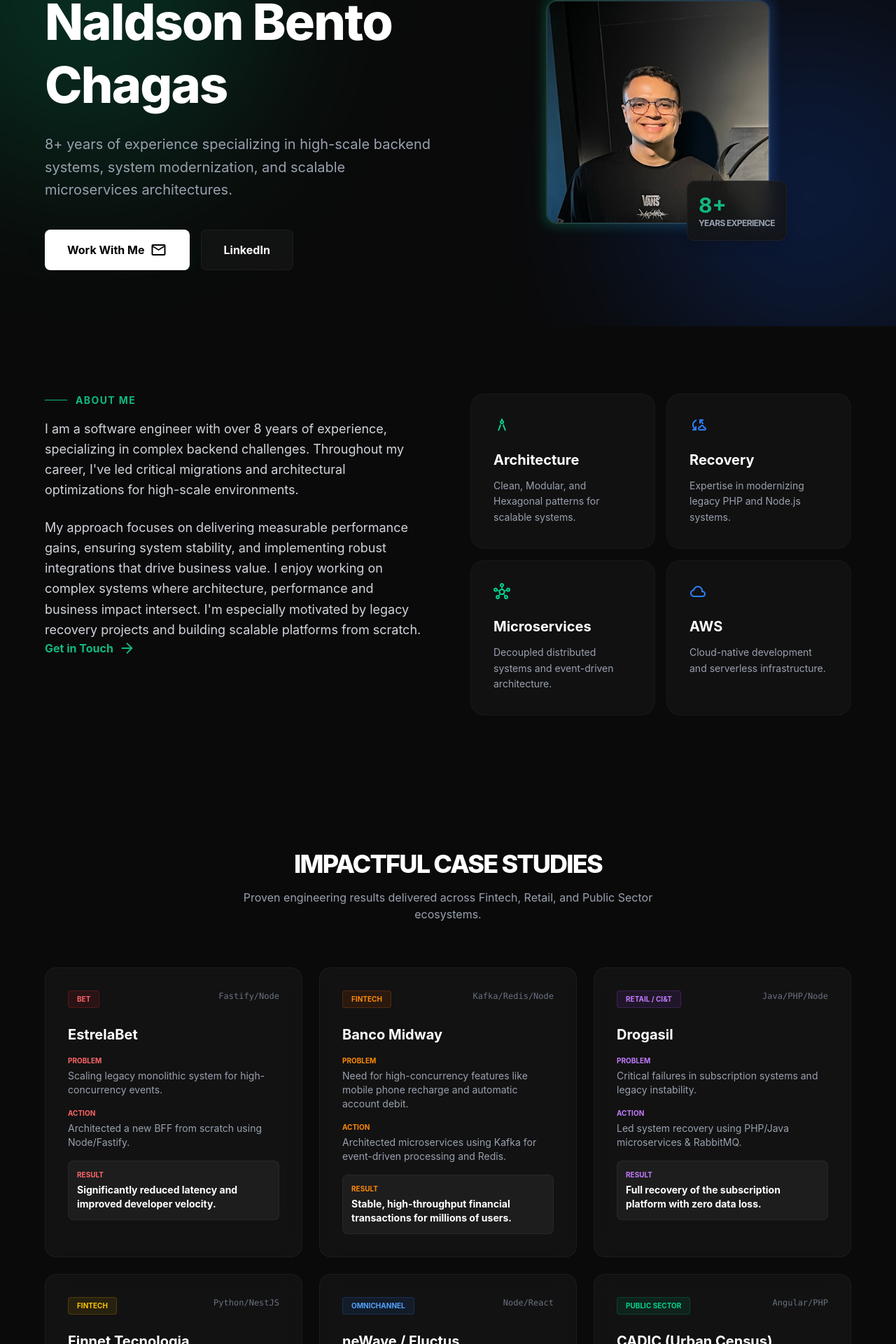
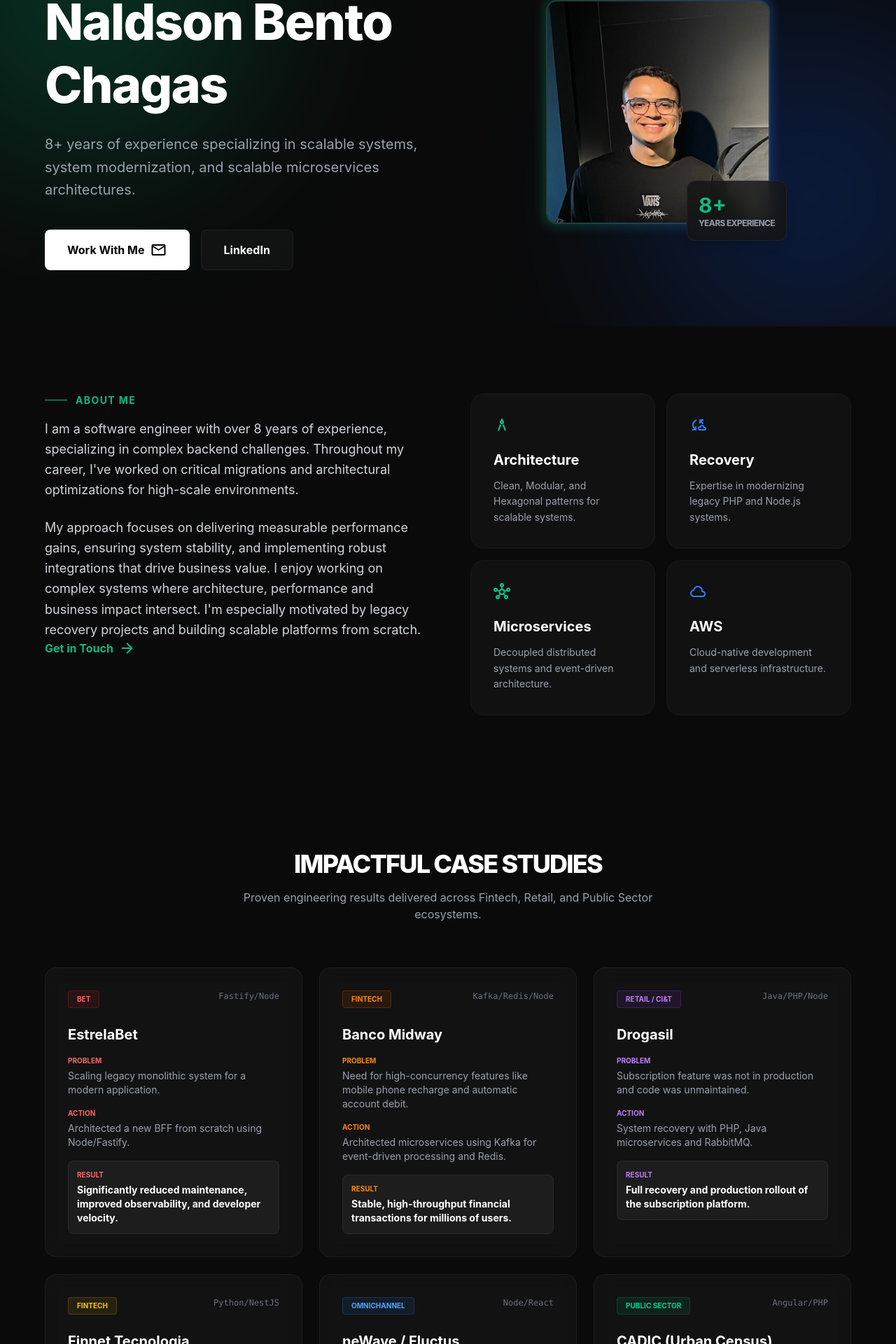
Before and after one commit to NaldsonChagas/personal-site, a Vue app: page / in a window 1280 px wide. Shown: the part 193-2113 px from the top of the page at 70% size. Built offline with nearby package versions, Linux system fonts and the light colour scheme.

Commit message:
fix(i18n): refine messaging for clarity and accuracy in English and Portuguese; update descriptions and case study details

```diff
--- a/src/i18n/messages.ts
+++ b/src/i18n/messages.ts
@@ -5,7 +5,7 @@
     about: 'About',
     aboutMe: 'About me',
     aboutIntro1:
-      "I am a software engineer with over 8 years of experience, specializing in complex backend challenges. Throughout my career, I've led critical migrations and architectural optimizations for high-scale environments.",
+      "I am a software engineer with over 8 years of experience, specializing in complex backend challenges. Throughout my career, I've worked on critical migrations and architectural optimizations for high-scale environments.",
     aboutIntro2:
       "My approach focuses on delivering measurable performance gains, ensuring system stability, and implementing robust integrations that drive business value. I enjoy working on complex systems where architecture, performance and business impact intersect. I'm especially motivated by legacy recovery projects and building scalable platforms from scratch.",
     getInTouch: 'Get in Touch',
@@ -17,7 +17,7 @@
     yearsExperienceShort: 'Years Exp',
     heroName: 'Naldson Bento Chagas',
     heroDescriptionPrefix: '8+ years of experience specializing in ',
-    heroDescriptionHighlight: 'high-scale backend systems',
+    heroDescriptionHighlight: 'scalable systems',
     heroDescriptionSuffix: ', system modernization, and scalable microservices architectures.',
     linkedIn: 'LinkedIn',
     heroPhotoAlt: 'Naldson Bento Chagas, backend developer',
@@ -57,19 +57,19 @@
     case3Result: 'Stable, high-throughput financial transactions for millions of users.',
     case4Category: 'Retail / CI&T',
     case4Title: 'Drogasil',
-    case4Problem: 'Critical failures in subscription systems and legacy instability.',
-    case4Action: 'Led system recovery using PHP/Java microservices & RabbitMQ.',
-    case4Result: 'Full recovery of the subscription platform with zero data loss.',
+    case4Problem: 'Subscription feature was not in production and code was unmaintained.',
+    case4Action: 'System recovery with PHP, Java microservices and RabbitMQ.',
+    case4Result: 'Full recovery and production rollout of the subscription platform.',
     case5Category: 'Fintech',
     case5Title: 'Finnet Tecnologia',
     case5Problem: 'Bottlenecks in financial data processing workflows.',
-    case5Action: 'Refactored core modules using Python and NestJS for efficiency.',
+    case5Action: 'Refactored core modules using Python. Built new applications from scratch with NestJS.',
     case5Result: 'Dramatic 85% performance boost in daily processing cycles.',
     case6Category: 'Bet',
     case6Title: 'EstrelaBet',
-    case6Problem: 'Scaling legacy monolithic system for high-concurrency events.',
+    case6Problem: 'Scaling legacy monolithic system for a modern application.',
     case6Action: 'Architected a new BFF from scratch using Node/Fastify.',
-    case6Result: 'Significantly reduced latency and improved developer velocity.',
+    case6Result: 'Significantly reduced maintenance, improved observability, and developer velocity.',
     contactHeadlineBefore: "Let's build something ",
     contactHeadlineHighlight: 'exceptional',
     contactHeadlineAfter: '.',
@@ -87,7 +87,7 @@
     about: 'Sobre',
     aboutMe: 'Sobre mim',
     aboutIntro1:
-      'Sou engenheiro de software com mais de 8 anos de experiência construindo e modernizando sistemas críticos em setores como energia, telecomunicações, varejo farmacêutico, banco digital e iGaming. Ao longo da minha carreira, liderei migrações críticas e otimizações arquiteturais para ambientes de alta escala.',
+      'Sou engenheiro de software com mais de 8 anos de experiência construindo e modernizando sistemas críticos em setores como energia, telecomunicações, varejo farmacêutico, banco digital e iGaming. Ao longo da minha carreira, trabalhei em migrações críticas e otimizações arquiteturais para ambientes de alta escala.',
     aboutIntro2:
       'Minha abordagem foca em entregar ganhos de performance mensuráveis, garantindo estabilidade do sistema e implementando integrações robustas que geram valor real para o negócio. Gosto de trabalhar em sistemas complexos onde arquitetura, performance e impacto de negócio se cruzam. Sou especialmente motivado por projetos de recuperação de legados e construção de plataformas escaláveis do zero.',
     getInTouch: 'Fale Comigo',
@@ -99,7 +99,7 @@
     yearsExperienceShort: 'Anos Exp',
     heroName: 'Naldson Bento Chagas',
     heroDescriptionPrefix: 'Mais de 8 anos de experiência em ',
-    heroDescriptionHighlight: 'sistemas de backend de alta escala',
+    heroDescriptionHighlight: 'sistemas escaláveis',
     heroDescriptionSuffix: ', modernização de sistemas e arquiteturas de microserviços escaláveis.',
     linkedIn: 'LinkedIn',
     heroPhotoAlt: 'Naldson Bento Chagas, desenvolvedor backend',
@@ -134,24 +134,24 @@
     case2Result: 'Experiência omnicanal integrada com sincronização automatizada de estoque ERP.',
     case3Category: 'Fintech',
     case3Title: 'Banco Midway',
-    case3Problem: 'Necessidade de recursos de alta concorrência como recarga de celulares móveis e débito automático em conta.',
+    case3Problem: 'Necessidade de features de alta concorrência como recarga de celulares móveis e débito automático em conta.',
     case3Action: 'Arquitetura de microserviços com Kafka para processamento orientado a eventos e Redis.',
     case3Result: 'Transações financeiras estáveis e de alta vazão para milhões de usuários.',
     case4Category: 'Varejo / CI&T',
     case4Title: 'Drogasil',
-    case4Problem: 'Falhas críticas em sistemas de assinatura e instabilidade de legado.',
-    case4Action: 'Liderança na recuperação do sistema com microserviços PHP/Java e RabbitMQ.',
-    case4Result: 'Recuperação completa da plataforma de assinaturas com zero perda de dados.',
+    case4Problem: 'Feature de assinatura de produtos não estava em produção e com código sem manuteção.',
+    case4Action: 'Recuperação do sistema com microserviços PHP, Java e RabbitMQ.',
+    case4Result: 'Recuperação e subida para produção completa da plataforma de assinaturas.',
     case5Category: 'Fintech',
     case5Title: 'Finnet Tecnologia',
     case5Problem: 'Gargalos em fluxos de processamento de dados financeiros.',
-    case5Action: 'Refatoração de módulos centrais com Python e NestJS para eficiência.',
+    case5Action: 'Refatoração de módulos centrais com Python. Criação do zero de novas aplicações com NestJS.',
     case5Result: 'Ganho de 85% de performance nos ciclos diários de processamento.',
     case6Category: 'Bet',
     case6Title: 'EstrelaBet',
-    case6Problem: 'Escalabilidade do sistema monolítico legado para eventos de alta concorrência.',
+    case6Problem: 'Escalabilidade de sistema monolítico legado para aplicação moderna.',
     case6Action: 'Arquitetura de um novo BFF do zero com Node/Fastify.',
-    case6Result: 'Redução significativa de latência e melhoria na velocidade de desenvolvimento.',
+    case6Result: 'Redução significativa na manutenção, observabilidade e melhoria na velocidade de desenvolvimento.',
     contactHeadlineBefore: 'Vamos construir algo ',
     contactHeadlineHighlight: 'excepcional',
     contactHeadlineAfter: '.',
```
